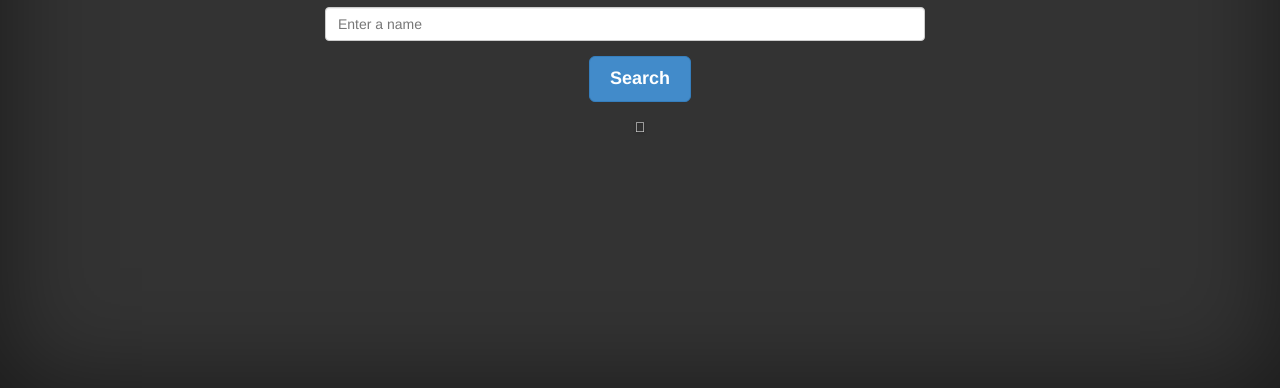
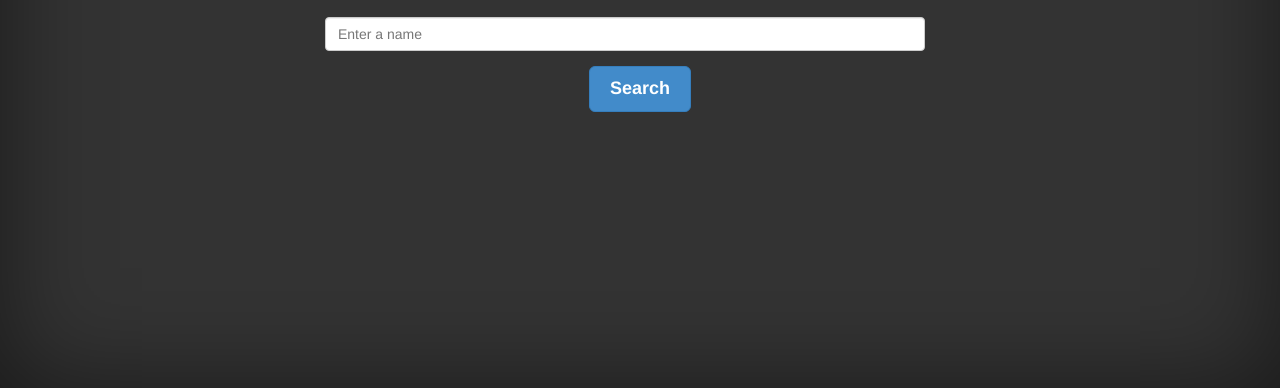
Before and after one commit to koiralakiran1/gender-detect, a plain HTML site: page frontend/index.html in a window 1280 px wide. Shown: the part 412-800 px from the top of the page. Drawn offline with Linux system fonts and the light colour scheme.

Commit message:
Removed unnecessary glyphicons

```diff
--- a/frontend/index.html
+++ b/frontend/index.html
@@ -72,8 +72,6 @@
             </center>
           </div>
 
-
-<span class="glyphicons glyphicons-parents" aria-hidden="true"></span>
     <!-- Bootstrap core JavaScript
     ================================================== -->
     <!-- Placed at the end of the document so the pages load faster -->
```
